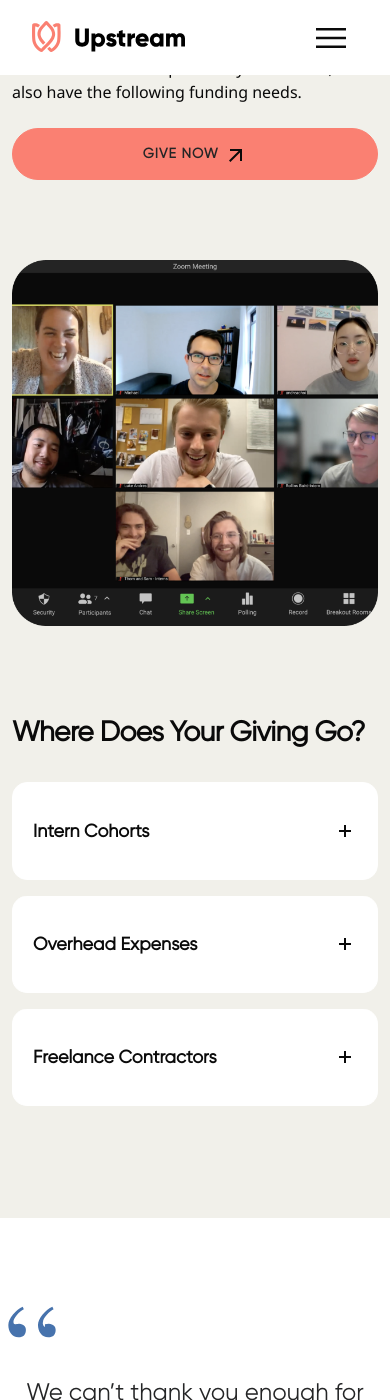
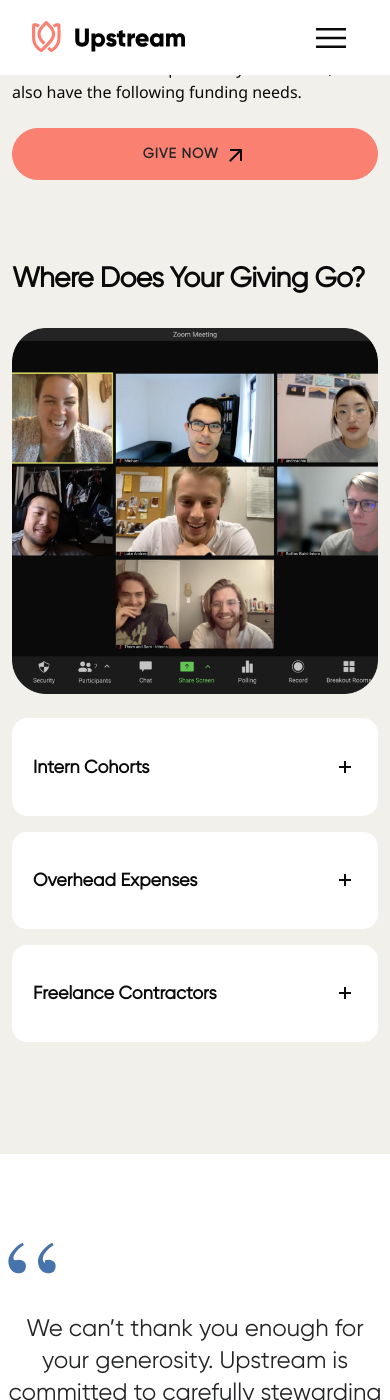
Before and after one commit to UpstreamCode/upstreamcode.github.io, a Jekyll site: the page built from _pages/donate.html, in a window 390 px wide and 1400 px high, scrolled down 652 px. Built offline with Jekyll 4.4.1, drawn with Linux system fonts in a browser that asks for light colours.

```diff
--- a/_pages/donate.html
+++ b/_pages/donate.html
@@ -25,9 +25,8 @@
   <div id="content-box-2" class="row flex-column-reverse flex-md-row align-items-start justify-content-start">
     <div class="d-none d-md-flex col-md-1"></div>
     <div class="col-12 col-md-5 px-4 px-md-0">
-      <h2 class="heading">Where Does Your Giving Go?</h2>
+      <h2 class="heading d-none d-md-block">Where Does Your Giving Go?</h2>
       <div class="accordion accordion-white" id="giving-breakdown">
-
         <div class="accordion-item">
           <h2 class="accordion-header" id="heading-one">
             <button class="accordion-button collapsed" type="button" data-bs-toggle="collapse" data-bs-target="#collapse-one" aria-expanded="false" aria-controls="collapse-one">
@@ -73,8 +72,11 @@
       </div>
     </div>
     <div class="d-none d-md-flex col-md-1"></div>
-    <div class="col-12 col-md-4 text-center px-4 px-md-0">
-      <img src="{{ "/assets/images/zoom-meeting.png" | relative_url }}" class="img-fluid" alt="A snapshot of one of our meetings.">
+    <div class="col-12 col-md-4 px-4 px-md-0">
+      <h2 class="heading d-block d-md-none text-left">Where Does Your Giving Go?</h2>
+      <div class="text-center">
+        <img src="{{ "/assets/images/zoom-meeting.png" | relative_url }}" class="img-fluid" alt="A snapshot of one of our meetings.">
+      </div>
     </div>
     <div class="d-none d-md-flex col-md-1"></div>
   </div>
@@ -91,10 +93,10 @@
     <div class="d-none d-md-flex col-md-1"></div>
   </div>
 
-  <div id="support-hero" class="bg-yurts d-flex flex-column align-items-end justify-content-end">
+  <div id="support-hero" class="bg-yurts d-flex flex-column align-items-end justify-content-start justify-content-md-end">
     <div class="hero-content text-start text-md-end">
-      <h2 class="text-start text-md-end">Join Our Support Team</h2>
-      <p class="text-start text-md-end">Join us in advancing the Gospel to unreached people groups by making a donation. Click the link, choose an amount, fill in your details, and click 'Donate' to empower meaningful change.</p>
+      <h2>Join Our Support Team</h2>
+      <p>Join us in advancing the Gospel to unreached people groups by making a donation. Click the link, choose an amount, fill in your details, and click 'Donate' to empower meaningful change.</p>
       <a href="{{ site.donate_url }}" class="btn btn-primary" target="_blank">Donate {% include svgs/icons/arrows/arrow-external.svg %}</a>
     </div>
   </div>
--- a/_sass/base.scss
+++ b/_sass/base.scss
@@ -666,7 +666,7 @@
   background-size: cover;
   min-height: 600px;
 
-  @include media-breakpoint-down(sm) {
+  @include media-breakpoint-down(md) {
     /* stylelint-disable color-function-notation,alpha-value-notation */
     background: linear-gradient(0deg, rgba(0, 0, 0, 0.60) 0%, rgba(0, 0, 0, 0.60) 100%), url("images/mountain-valley.jpg");
     /* stylelint-enable color-function-notation,alpha-value-notation */
@@ -692,6 +692,16 @@
   background-repeat: no-repeat;
   background-size: cover;
   min-height: 600px;
+
+  @include media-breakpoint-down(md) {
+    /* stylelint-disable color-function-notation,alpha-value-notation */
+    background: linear-gradient(0deg, rgba(0, 0, 0, 0.60) 0%, rgba(0, 0, 0, 0.60) 100%), url("images/yurts-valley.jpg");
+    /* stylelint-enable color-function-notation,alpha-value-notation */
+    background-position: 50%;
+    background-repeat: no-repeat;
+    background-size: cover;
+    min-height: 600px;
+  }
 }
 
 /**
@@ -2296,9 +2306,16 @@
         font-size: 28px;
         line-height: 36px;
         margin-bottom: 32px;
-        margin-top: 88px;
-      }
-    }
+        margin-top: 0px;
+      }
+    }
+
+    .accordion {
+      @include media-breakpoint-down(md) {
+        margin-top: 24px;
+      }
+    }
+
   }
 
   #support-hero {
@@ -2306,6 +2323,7 @@
 
     @include media-breakpoint-down(md) {
       min-height: 400px;
+      padding: 80px 24px;
     }
 
     h2 {
```
